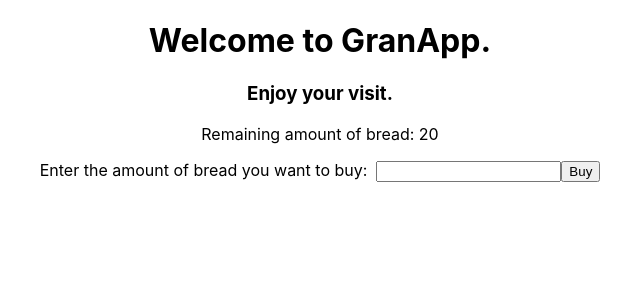
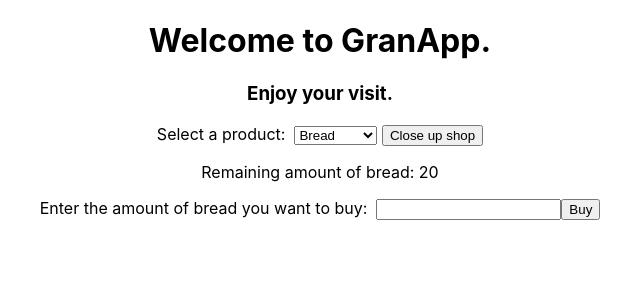
Before and after one commit to nejlaban/granapp, a React (Create React App) app in the folder frontend/: page / in a window 1280 px wide. Shown: the top 300 px of the page, without its empty margins (320-960 px from the left). Built offline with nearby package versions, Linux system fonts and the light colour scheme.

Commit message:
React method, event & form practice.

```diff
--- a/frontend/src/App.js
+++ b/frontend/src/App.js
@@ -2,16 +2,13 @@ import React from 'react';
 import logo from './logo.svg';
 import './App.css';
 
-/* Import custom components */
-import WelcomeBar from './components/WelcomeBar';
-import BuyItem from './components/BuyItem';
+/* Product shop component */
+import ProductShop from './components/ProductShop';
 
 const App = () => {
     return (
         <div className="App">
-            {/* Use custom components, and send them custom `props` - values */}
-            <WelcomeBar appName='GranApp' />
-            <BuyItem product='bread' inStock={20} />
+            <ProductShop />
         </div>
     );
 }
--- a/frontend/src/components/BuyItem.js
+++ b/frontend/src/components/BuyItem.js
@@ -14,6 +14,29 @@ class BuyItem extends Component {
         };
     }
 
+    /* componentDidMount() example */
+    componentDidMount = () => {
+        console.log('The shop is open.');
+    }
+
+    /* componentShouldUpdate() example */
+    shouldComponentUpdate = (nextProps, nextState) => {
+        if (nextState.inCart == 20) {
+            return false;
+        }
+        return true;
+    }
+
+    /* componentDidUpdate() example */
+    componentDidUpdate = (prevProps, prevState) => {
+        console.log(`Items before purchase: ${prevState.numOfItems}\nItems after purchase: ${this.state.numOfItems}`);
+    }
+
+    /* componentWillUnmount() example */
+    componentWillUnmount = () => {
+        console.log('The shop is closing...');
+    }
+
     /* Listen to changes in the <input> element, and assign the new value to `inCart` */
     addToCart = (event) => {
         this.setState({
@@ -22,7 +45,8 @@ class BuyItem extends Component {
     }
 
     /* Change the amount of remaining items and output a success/error message */
-    buyItem = () => {
+    buyItem = (message) => {
+        console.log(message);
         if (this.state.numOfItems - this.state.inCart < 0) {
             this.setState({
                 message: 'You cannot buy that many items.'
@@ -43,7 +67,7 @@ class BuyItem extends Component {
                 <p>
                     Enter the amount of { this.props.product } you want to buy: &nbsp;
                     <input type='number' onChange={ this.addToCart }/>
-                    <button onClick={ this.buyItem }>Buy</button>
+                    <button onClick={ () => { this.buyItem('Purchase sucessfully made.') } }>Buy</button>
                 </p>
                 <p><b>{ this.state.message }</b></p>
             </div>
--- /dev/null
+++ b/frontend/src/components/ProductShop.js
@@ -0,0 +1,55 @@
+import React, { Component } from 'react'
+
+/* Import custom components */
+import WelcomeBar from './WelcomeBar';
+import BuyItem from './BuyItem';
+
+class ProductShop extends Component {
+    constructor(props) {
+        super(props);
+        this.state = {
+            product: 'bread',
+            shopIsOpen: true,
+            buttonText: 'Close up shop'
+        }
+    }
+
+    /* ES6 method - good to go */
+    handleChange = (e) => {
+        this.setState({
+            [e.target.name]: e.target.value
+        })
+    }
+
+    closeShop = () => {
+        this.setState({
+            shopIsOpen: !this.state.shopIsOpen,
+            buttonText: this.state.shopIsOpen ? 'Open shop' : 'Close up shop'
+        });
+    }
+
+    render() {
+        return (
+            <div id='product-shop'>
+                 {/* Use custom components, and send them custom `props` - values */}
+                <WelcomeBar appName='GranApp' />
+                <p>
+                    Select a product: &nbsp;
+                    <select name='product' value={this.state.product} onChange={this.handleChange}>
+                        <option value='bread'>Bread</option>
+                        <option value='milk'>Milk</option>
+                        <option value='chocolate'>Chocolate</option>
+                    </select>
+                    &nbsp;
+                    <button onClick={this.closeShop}>{this.state.buttonText}</button>
+                </p>
+                {/* Conditional rendering of components */}
+                {
+                    this.state.shopIsOpen && <BuyItem product={this.state.product} inStock={20} />
+                }
+            </div>
+        )
+    }
+}
+
+export default ProductShop;
```
